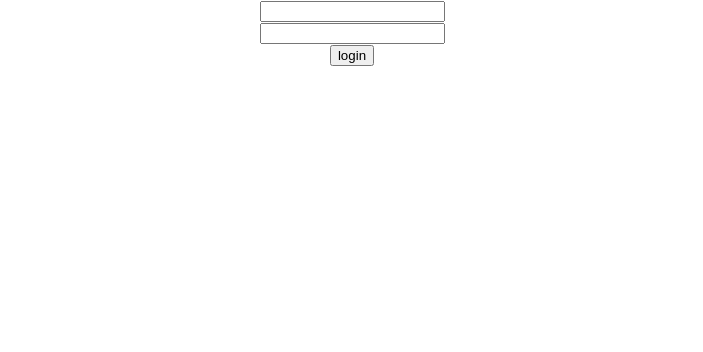
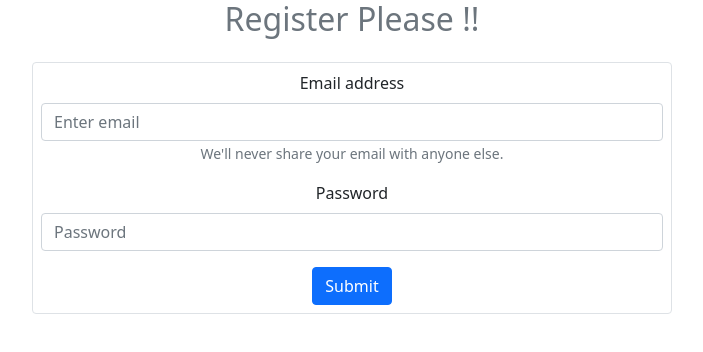
Before and after one commit to Anikroy7/email-password-auth, a React (Create React App) app: page / in a window 1280 px wide. Shown: the top 352 px of the page, without its empty margins (288-991 px from the left). Built offline with nearby package versions, Linux system fonts and the light colour scheme.

Commit message:
registration form  added from react bootsrap

```diff
--- a/package.json
+++ b/package.json
@@ -6,8 +6,10 @@
     "@testing-library/jest-dom": "^5.14.1",
     "@testing-library/react": "^12.0.0",
     "@testing-library/user-event": "^13.2.1",
+    "bootstrap": "^5.1.3",
     "firebase": "^9.6.10",
     "react": "^18.0.0",
+    "react-bootstrap": "^2.2.3",
     "react-dom": "^18.0.0",
     "react-scripts": "5.0.0",
     "web-vitals": "^2.1.0"
--- a/src/App.js
+++ b/src/App.js
@@ -1,6 +1,9 @@
 import { getAuth } from "firebase/auth";
 import './App.css';
+import 'bootstrap/dist/css/bootstrap.min.css';
 import app from './firebase.init';
+import Form from 'react-bootstrap/Form'
+import { Button } from "react-bootstrap";
 
 const auth = getAuth(app)
 
@@ -23,13 +26,27 @@
 function App() {
   return (
     <div className="App">
-      <form onSubmit={handelFromSubmit}>
-        <input onBlur={handelEmailBlur} type="email" name="" id="" /><br />
-        <input onBlur={handelPasswordBlur} type="password" name="" id="" /><br />
+      <h2 className="text-secondary">Register Please !!</h2>
+      <section className="w-50 mx-auto mt-4 border p-2 rounded">
 
-        <input type="submit" value="login" />
+        <Form>
+          <Form.Group className="mb-3" controlId="formBasicEmail">
+            <Form.Label>Email address</Form.Label>
+            <Form.Control type="email" placeholder="Enter email" />
+            <Form.Text className="text-muted">
+              We'll never share your email with anyone else.
+            </Form.Text>
+          </Form.Group>
 
-      </form>
+          <Form.Group className="mb-3" controlId="formBasicPassword">
+            <Form.Label>Password</Form.Label>
+            <Form.Control type="password" placeholder="Password" />
+          </Form.Group>
+          <Button variant="primary" type="submit">
+            Submit
+          </Button>
+        </Form>
+      </section>
     </div>
   );
 }
--- a/src/index.js
+++ b/src/index.js
@@ -1,15 +1,16 @@
 import React from 'react';
-import ReactDOM from 'react-dom';
 import './index.css';
 import App from './App';
 import reportWebVitals from './reportWebVitals';
-
-ReactDOM.render(
+import { createRoot } from 'react-dom/client';
+const container = document.getElementById('root');
+const root = createRoot(container);
+root.render(
   <React.StrictMode>
     <App />
-  </React.StrictMode>,
-  document.getElementById('root')
+  </React.StrictMode>
 );
+
 
 // If you want to start measuring performance in your app, pass a function
 // to log results (for example: reportWebVitals(console.log))
```
Also changed, not shown: 2 other files (tests, documents, lock files or other folders).
